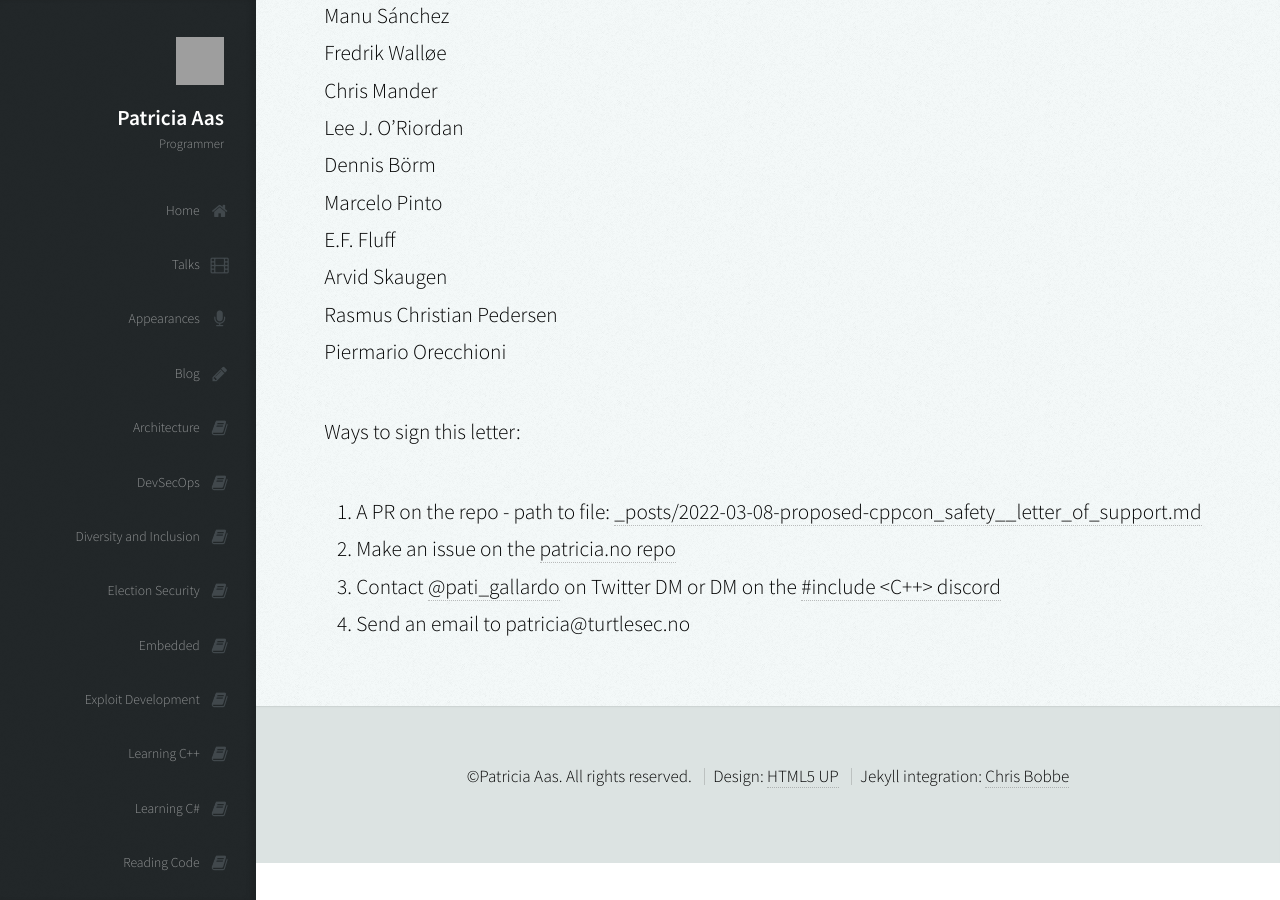
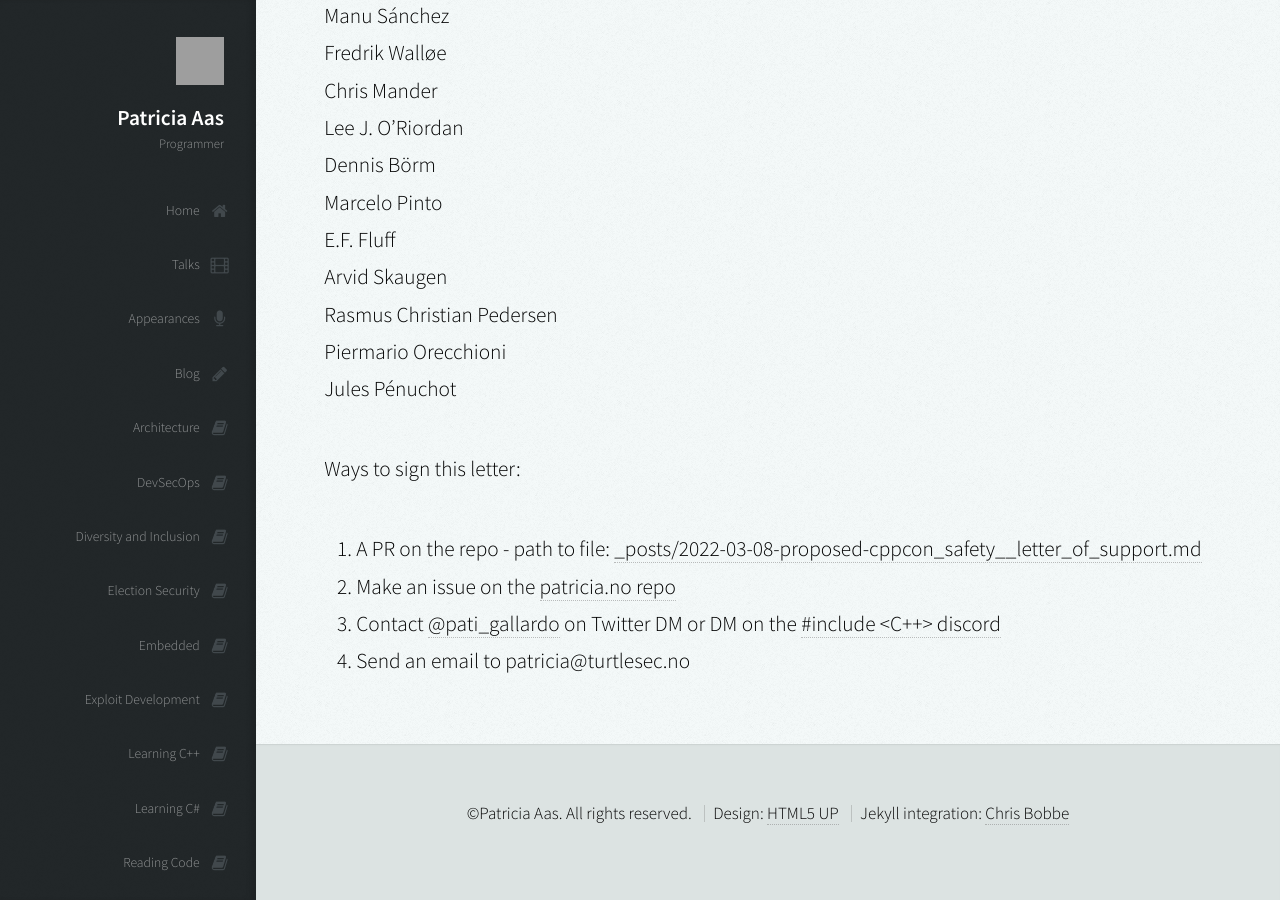
Before and after one commit to patricia-gallardo/patricia-gallardo.github.io, a Jekyll site: the page built from _posts/2022-03-08-proposed-cppcon_safety__letter_of_support.md, in a window 1280 px wide and 900 px high, scrolled down 8583 px. Built offline with Jekyll 4.4.1, drawn with Linux system fonts in a browser that asks for light colours; nearby versions of some CDN libraries; grey boxes are pictures that could not be loaded.

Commit message:
Added signature (Jules Pénuchot)

```diff
--- a/_posts/2022-03-08-proposed-cppcon_safety__letter_of_support.md
+++ b/_posts/2022-03-08-proposed-cppcon_safety__letter_of_support.md
@@ -238,6 +238,7 @@ E.F. Fluff <br>
 Arvid Skaugen <br>
 Rasmus Christian Pedersen <br>
 Piermario Orecchioni <br>
+Jules Pénuchot <br>
 
 
 Ways to sign this letter:
```
